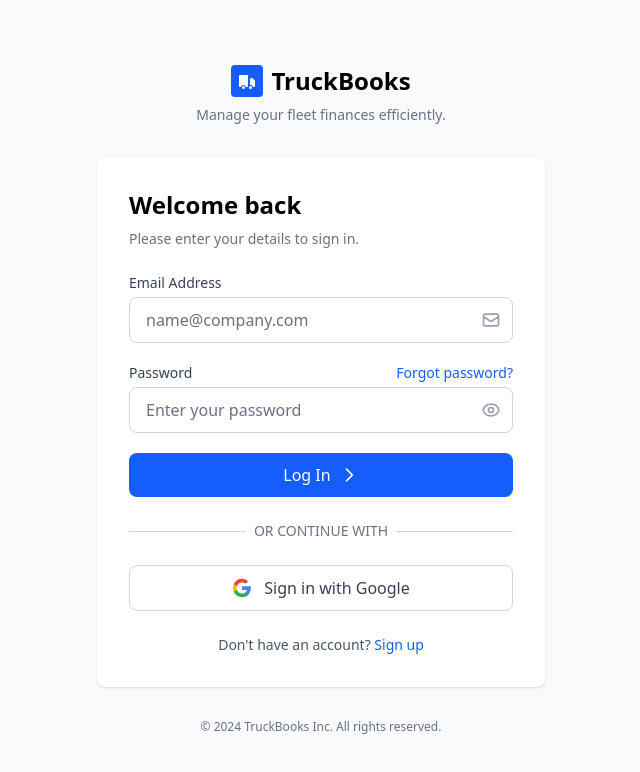
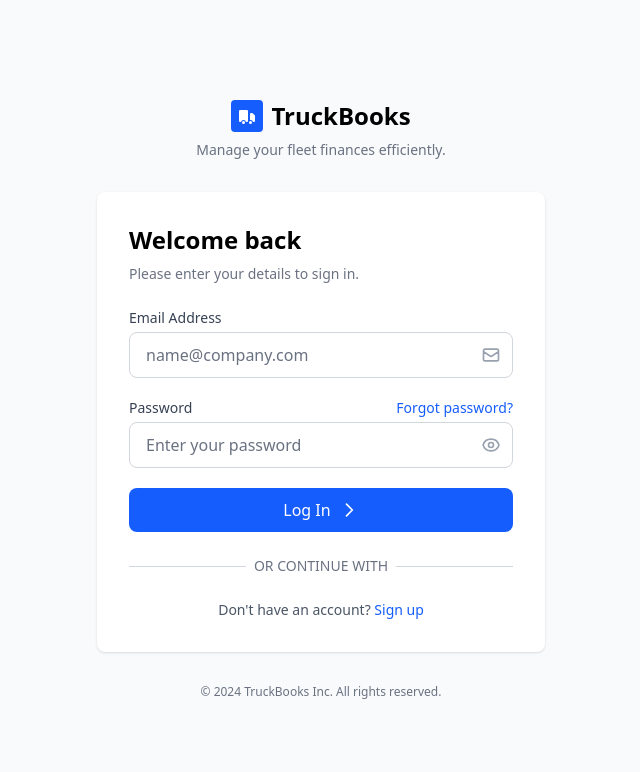
Before and after one commit to Jim9code/truckbook, a SvelteKit app in the folder truckbook-ui/: page /login in a window 1280 px wide. Shown: the top 772 px of the page, without its empty margins (319-959 px from the left). Built offline with nearby package versions, Linux system fonts and the light colour scheme; no server answers.

Commit message:
Update API base URL and remove Google sign-in button: change API endpoint to new production URL and clean up login page by removing unused Google sign-in functionality.

```diff
--- a/truckbook-ui/src/routes/login/+page.svelte
+++ b/truckbook-ui/src/routes/login/+page.svelte
@@ -54,10 +54,6 @@
 		}
 	}
 
-	function handleGoogleSignIn() {
-		// TODO: Implement Google OAuth
-		console.log('Google sign-in clicked');
-	}
 </script>
 
 <div class="min-h-screen bg-gray-50 flex items-center justify-center px-4 py-12">
@@ -175,21 +171,6 @@
 				</div>
 			</div>
 
-			<!-- Google Sign-in Button -->
-			<button
-				type="button"
-				on:click={handleGoogleSignIn}
-				class="w-full bg-white border border-gray-300 text-gray-700 py-2.5 rounded-lg font-medium hover:bg-gray-50 transition-colors flex items-center justify-center gap-3"
-			>
-				<svg class="w-5 h-5" viewBox="0 0 24 24">
-					<path fill="#4285F4" d="M22.56 12.25c0-.78-.07-1.53-.2-2.25H12v4.26h5.92c-.26 1.37-1.04 2.53-2.21 3.31v2.77h3.57c2.08-1.92 3.28-4.74 3.28-8.09z"/>
-					<path fill="#34A853" d="M12 23c2.97 0 5.46-.98 7.28-2.66l-3.57-2.77c-.98.66-2.23 1.06-3.71 1.06-2.86 0-5.29-1.93-6.16-4.53H2.18v2.84C3.99 20.53 7.7 23 12 23z"/>
-					<path fill="#FBBC05" d="M5.84 14.09c-.22-.66-.35-1.36-.35-2.09s.13-1.43.35-2.09V7.07H2.18C1.43 8.55 1 10.22 1 12s.43 3.45 1.18 4.93l2.85-2.22.81-.62z"/>
-					<path fill="#EA4335" d="M12 5.38c1.62 0 3.06.56 4.21 1.64l3.15-3.15C17.45 2.09 14.97 1 12 1 7.7 1 3.99 3.47 2.18 7.07l3.66 2.84c.87-2.6 3.3-4.53 6.16-4.53z"/>
-				</svg>
-				Sign in with Google
-			</button>
-
 			<!-- Signup Link -->
 			<p class="mt-6 text-center text-sm text-gray-600">
 				Don't have an account?
```
Also changed, not shown: truckbook-ui/src/lib/api.js, truckbook-ui/src/lib/assets/truckbooklogo.png (added).
